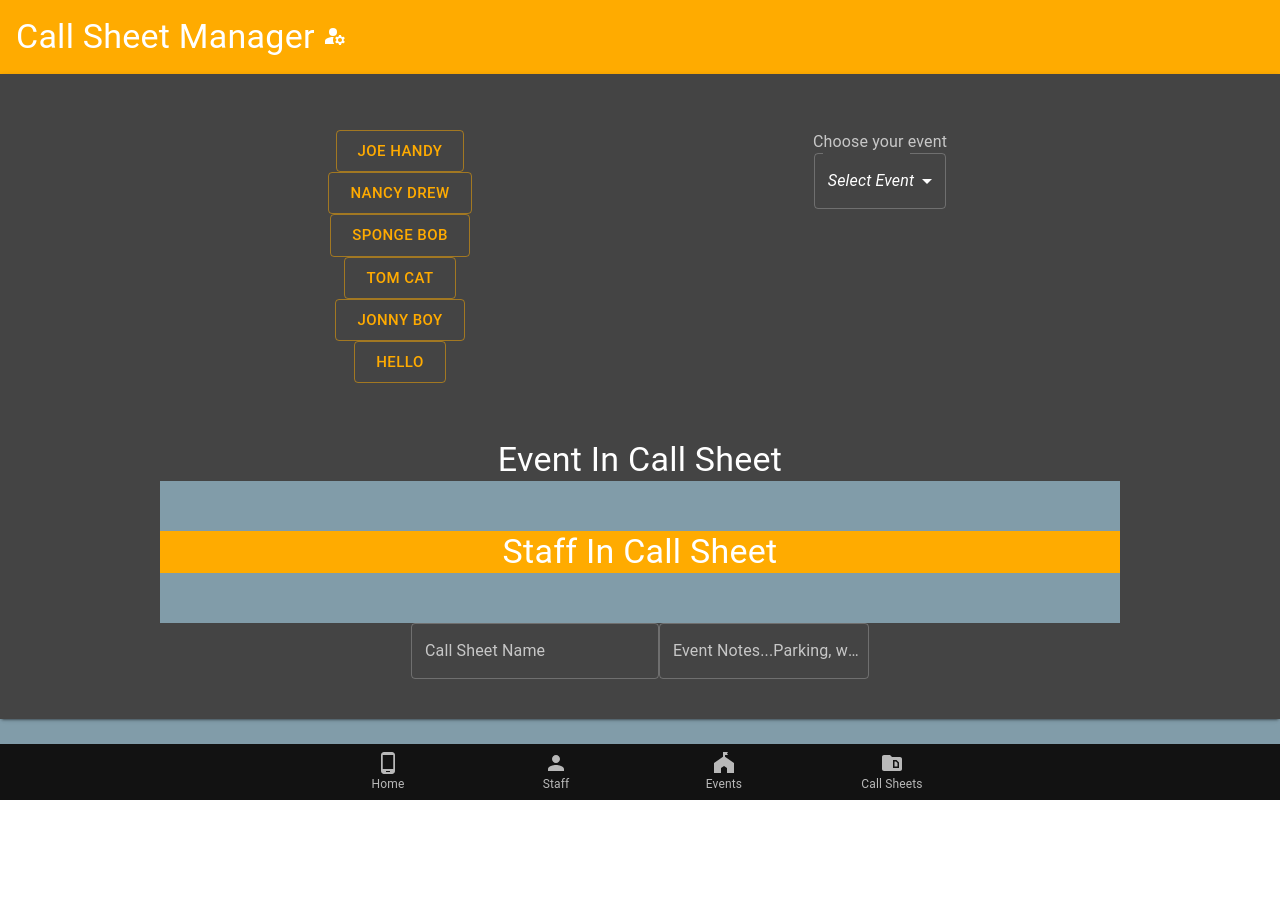
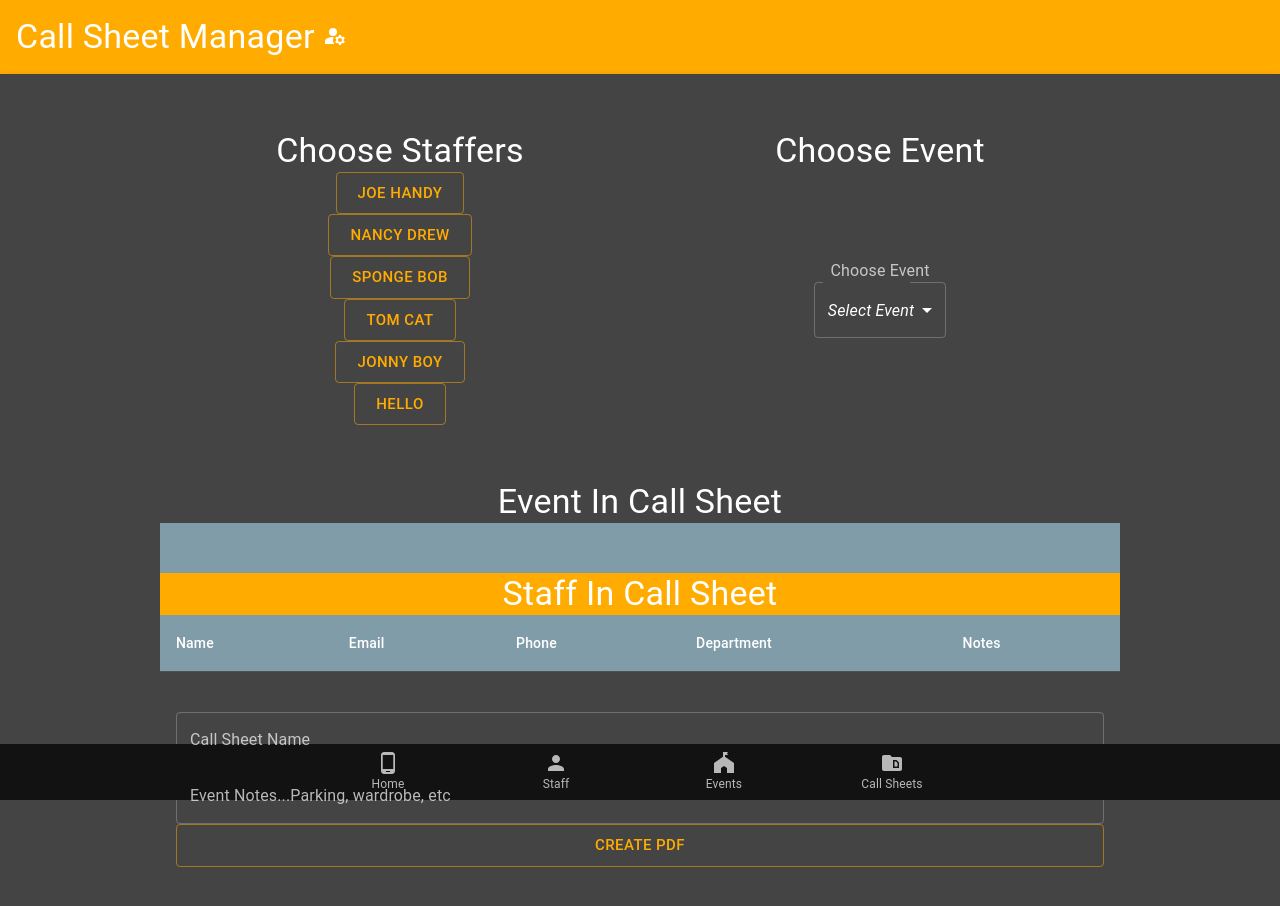
Before and after one commit to hariseldon27/call-sheet-manager, a React (Create React App) app: page /callsheets/editor in a window 1280 px wide. Shown: the top 906 px of the page. Before the commit the page ends 800 px from the top, so only its background shows below. Built offline with nearby package versions, Linux system fonts and the light colour scheme; data requests are answered from the project's data file.

Commit message:
call sheet builder almost working

```diff
--- a/src/components/CallSheetBuilderMaterial.js
+++ b/src/components/CallSheetBuilderMaterial.js
@@ -55,7 +55,7 @@ function CallSheetBuilderMaterial() {
         notes: '',
         })
 
-        console.log(eventInEditor)
+        console.log("event in editor is: " + eventInEditor)
             //staff fetch
             useEffect(()=> {
                 fetch('http://localhost:3006/staff')
@@ -143,17 +143,9 @@ function CallSheetBuilderMaterial() {
         .then((card) => setEventCallSheetCards([card]))
     }
 
-    // const selectVals = () => {
-    //     if (eventCallSheetCards.length <= 0) {
-    //         return 1
-    //     }
-    //     else {
-    //         return eventCallSheetCards
-    //     }
-    // }
+    function handleAddText(e) {
 
-    // console.log("staffCallSheetCards are: " + staffCallSheetCards)
-    // console.log(formData)
+    }
 
 //these are the table builder functions
     function renderRow(staffId, arryToUse) {
@@ -202,17 +194,20 @@ function CallSheetBuilderMaterial() {
         // }
 
 
+
         //render our call sheet staff buttons
+
     const renderCallSheetStaff = staffToAdd.map((staffId) => {
         return (
-            <TableContainer>
-                    <Box
-                    sx={{
-                        backgroundColor: 'primary.light',
-                        color: 'black',
-                        display: 'flex'
-                    }}
-                    key={uuid()}>
+
+                    // <Box
+                    // sx={{
+                    //     backgroundColor: 'primary.light',
+                    //     color: 'black',
+                    //     display: 'flex'
+                    // }}
+                    // key={uuid()}>
+                    <>
                         <Button
                         key={uuid()}
                         variant="filled"
@@ -220,25 +215,16 @@ function CallSheetBuilderMaterial() {
                         size="large"
                         id={staffId}
                         onClick={handleStaffRemove}
-                                >Remove
+                        position="absolute"
+
+                        >X
                         </Button>
 
-                        <Table>
+                            {renderRow(staffId, staffCallSheetCards)}
 
-                            <TableHead>
-                                <TableRow>
-                                    <TableCell>Name</TableCell>
-                                    <TableCell>Email</TableCell>
-                                    <TableCell>Phone</TableCell>
-                                    <TableCell>Department</TableCell>
-                                    <TableCell>Notes</TableCell>
-                                </TableRow>
-                            </TableHead>
+                        </>
+                    // </Box>
 
-                            {renderRow(staffId, staffCallSheetCards)}
-                        </Table>
-                    </Box>
-            </TableContainer>
             )
         })
         //render our call sheet event info
@@ -302,6 +288,8 @@ function CallSheetBuilderMaterial() {
                             }}
                             spacing={2}
                             >
+                            <Typography variant="h4">Choose Staffers</Typography>
+
                                 {/* left side this holds the staff buttons to add to the sheet */}
                                 {staffers.map((staff, id) => (
                                     <Grid item key={uuid()}>
@@ -325,9 +313,10 @@ function CallSheetBuilderMaterial() {
                             width: 'md'
                             }}
                             >
+                                <Typography variant="h4">Choose Event</Typography>
                                 {/* right sidehave this hold the event list */}
                                     <Grid item>
-                                        <InputLabel id="event-selector-label">Choose your event</InputLabel>
+                                        <InputLabel id="event-selector-label">Choose Event</InputLabel>
                                             <Select
                                                 placeholder="Choose"
                                                 labelId="event-selector-label"
@@ -378,12 +367,29 @@ function CallSheetBuilderMaterial() {
                         height: 'auto',
                         width: '100%',
                     }}>
+                        <TableContainer>
+                        <Table>
+
+                            <TableHead>
+                                <TableRow>
+                                    <TableCell>Name</TableCell>
+                                    <TableCell>Email</TableCell>
+                                    <TableCell>Phone</TableCell>
+                                    <TableCell>Department</TableCell>
+                                    <TableCell>Notes</TableCell>
+                                </TableRow>
+                            </TableHead>
                             {renderCallSheetStaff}
+                        </Table>
+                        </TableContainer>
                     </Box>
                 </Box>
                     <Box sx={{
                         width: '100%',
-                        backgroundColor: 'secondary'
+                        backgroundColor: 'secondary',
+                        p: 2,
+                        py: 5,
+                        display: 'grid',
                     }}>
                         <TextField
                             label="Call Sheet Name"
@@ -400,6 +406,20 @@ function CallSheetBuilderMaterial() {
                             value={formData.notes}
                             onChange={handleEditChange}
                             />
+                        <Button
+                                key={uuid()}
+                                id="addText"
+                                variant="outlined"
+                                color="secondary"
+                                size="large"
+                                onClick={handleAddText}
+                                minheight='100%'
+                                > CREATE PDF
+                        </Button>
+                    </Box>
+                <Box>
+                <Typography variant="body2">{formData.name}</Typography>
+                <Typography variant="body2">{formData.notes}</Typography>
                 </Box>
             </Box>
         </Box>
```
Lines whose indentation alone changed are shown as unchanged.
